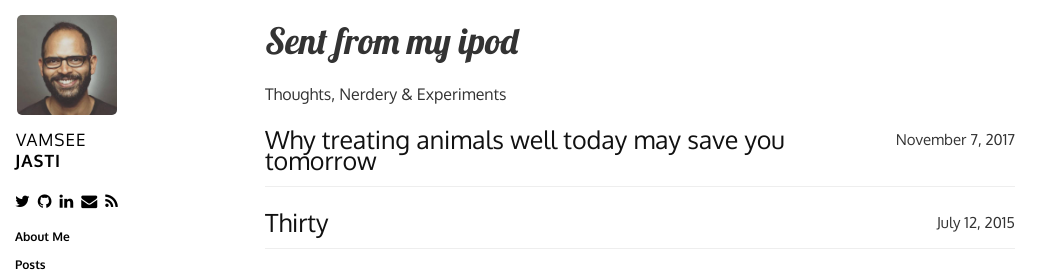
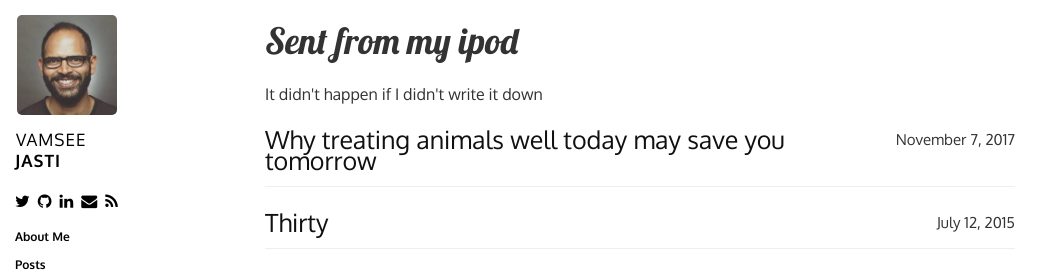
Before and after one commit to jasti/jasti.github.io, a Jekyll site: the page built from index.html, in a window 1280 px wide. Shown: the top 273 px of the page, without its empty margins (0-1064 px from the left). Built offline with Jekyll 4.4.1, drawn with Linux system fonts in a browser that asks for light colours; nearby versions of some CDN libraries.

Commit message:
Update to description

```diff
--- a/_config.yml
+++ b/_config.yml
@@ -4,7 +4,7 @@ permalink: /posts/:title
 name: Vamsee Jasti
 blog_name: Sent from my ipod
 url: jasti.github.io
-description: Thoughts, Nerdery & Experiments
+description: It didn't happen if I didn't write it down
 twitter: vamseejasti
 github: jasti
 tags:
```
Also changed, not shown: README.md.
